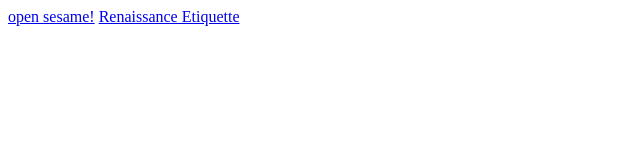
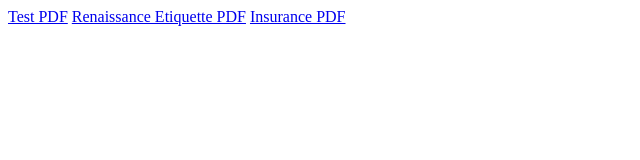
Before and after one commit to cvs181801/testpdf, a plain HTML site: page index.html in a window 1280 px wide. Shown: the whole page, without its empty margins (0-640 px from the left). Drawn offline with Linux system fonts and the light colour scheme.

Commit message:
add anchor to html file

```diff
--- a/index.html
+++ b/index.html
@@ -16,8 +16,9 @@
         <!--[if lt IE 7]>
             <p class="browsehappy">You are using an <strong>outdated</strong> browser. Please <a href="#">upgrade your browser</a> to improve your experience.</p>
         <![endif]-->
-        <a href="testpdf.pdf">open sesame!</a>
-        <a href="Renaissance Etiquette Case Studies.pdf">Renaissance Etiquette</a>
+        <a href="testpdf.pdf">Test PDF</a>
+        <a href="Renaissance Etiquette Case Studies.pdf">Renaissance Etiquette PDF</a>
+        <a href="insurance-pdf.pdf">Insurance PDF</a>
         <script src="main.js" async defer></script>
     </body>
 </html>
```
